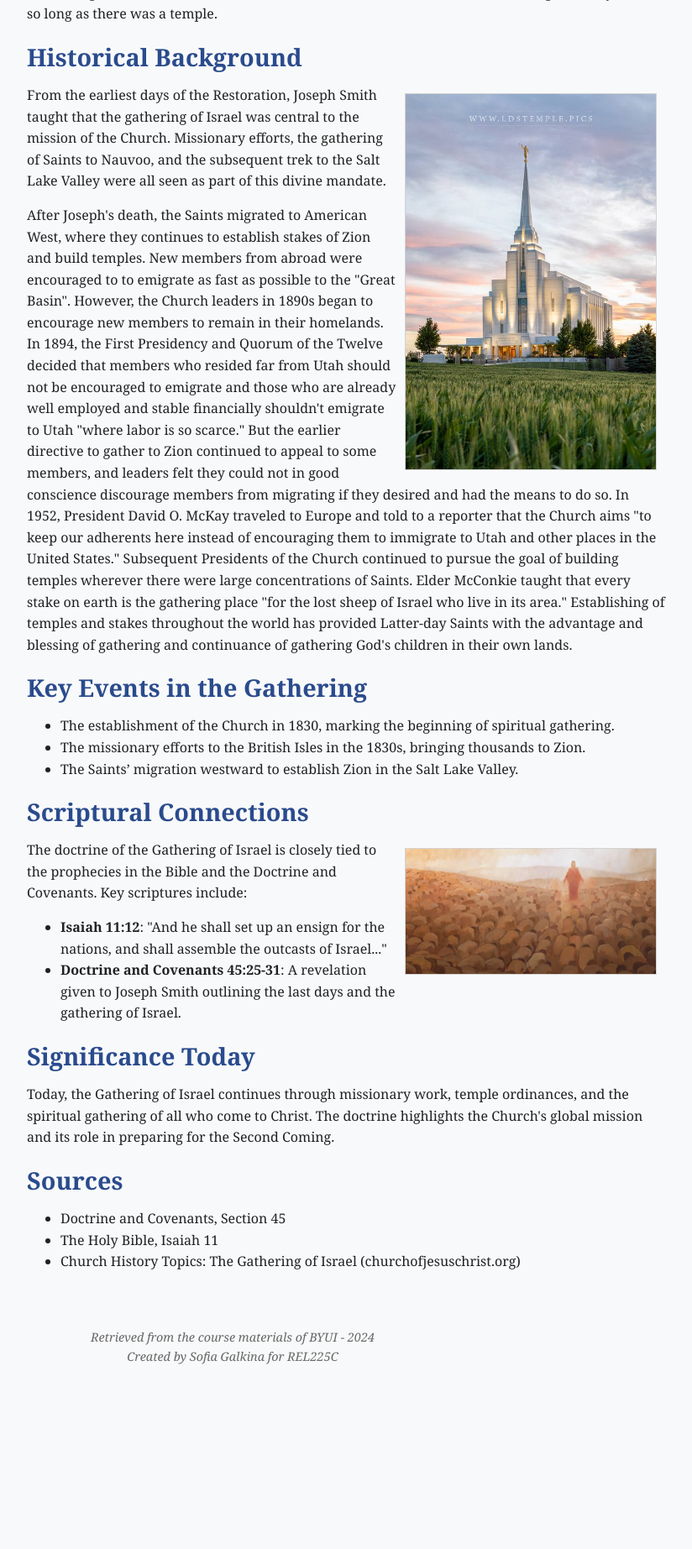
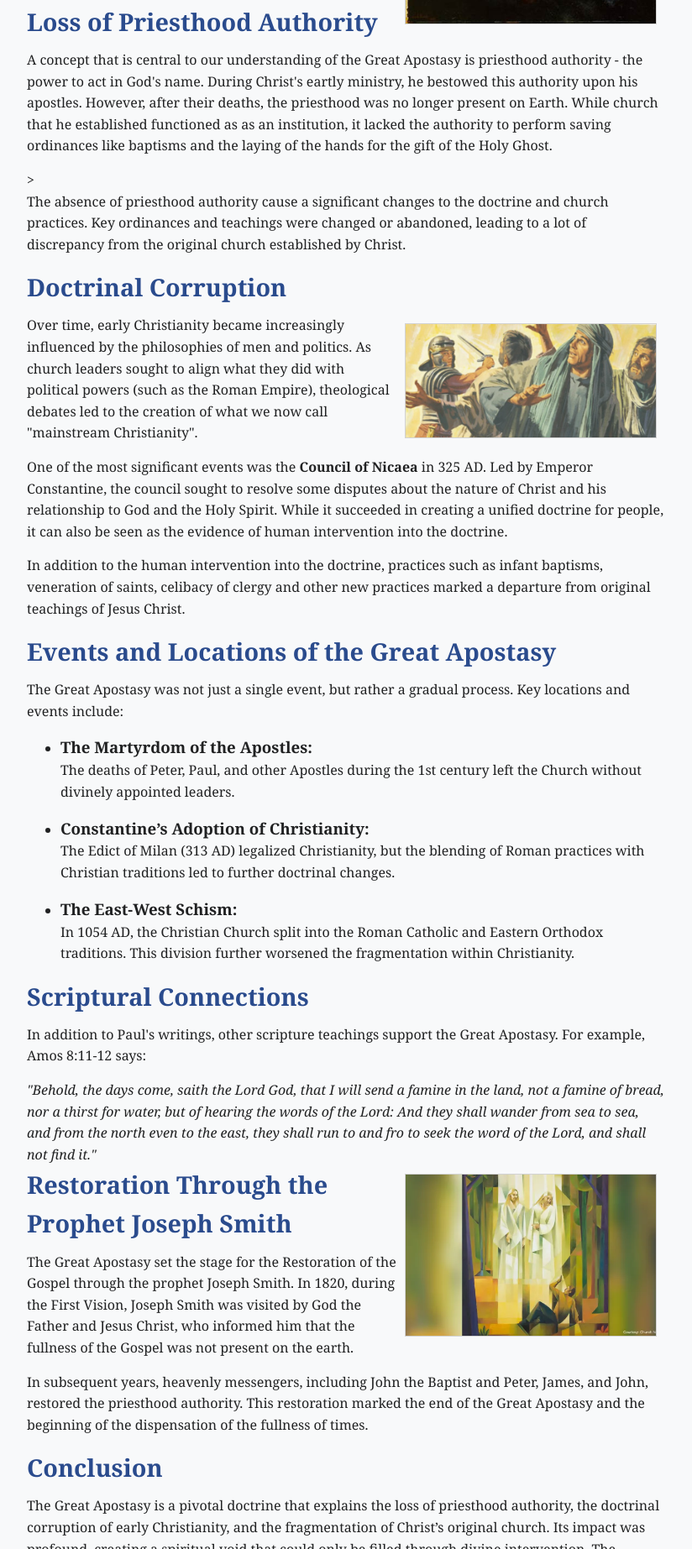
Before and after one commit to sofiagalkina/Project-REL225C-, a plain HTML site: page index.html in a window 1280 px wide. Shown: the part 955-2800 px from the top of the page at 84% size, without its empty margins (363-1187 px from the left). Before the commit the page ends 2602 px from the top, so only its background shows below. Drawn offline with Linux system fonts and the light colour scheme.

Commit message:
change page content

```diff
--- a/index.html
+++ b/index.html
@@ -10,7 +10,7 @@
 <body>
 
     <header id="header">
-        <h1>The Gathering of Israel</h1>
+        <h1>The Great Apostasy</h1>
         <p><i>Restoration of Doctrine in The Church of Jesus Christ of Latter-day Saints</i></p>
     </header>
 
@@ -18,74 +18,170 @@
         <h2>Contents</h2>
         <ul>
             <li><a href="#overview">1 Overview</a></li>
-            <li><a href="#historical-background">2 Historical Background</a></li>
-            <li><a href="#key-events">3 Key Events</a></li>
-            <li><a href="#scriptural-connections">4 Scriptural Connections</a></li>
-            <li><a href="#significance-today">5 Significance Today</a></li>
-            <li><a href="#sources">6 Sources</a></li>
+            <li><a href="#historical-context">2 Historical Context</a></li>
+            <li><a href="#loss-of-priesthood-authority">3 Loss of Priesthood Authority</a></li>
+            <li><a href="#doctrinal-corruption">4 Doctrinal Corruption</a></li>
+            <li><a href="#events-and-locations">5 Events and Locations</a></li>
+            <li><a href="#scriptural-connections">6 Scriptural Connections</a></li>
+            <li><a href="#joseph-smith">7 Restoration</a></li>
+            <li><a href="#conclusion">8 Conclusion</a></li>
+
         </ul>
     </nav>
 
     <main>
         <section id="overview">
             <h2>Overview</h2>
-            <img src="./assets/map.jpg" alt="Map of Gathering of Israel" class="right-img">
-            <p>The Gathering of Israel is one of the most profound doctrines restored in the early days of The Church of Jesus Christ of Latter-day Saints. This doctrine revolves around the gathering of the descendants of Israel—both spiritually and physically—as part of the preparation for the Second Coming of Jesus Christ.</p>
-            <p><b>The Old Testament</b> tells us that the children of Israel will one day be gathered again. Joseph Smith and the early Latter-day Saints lived in the time in which the promised gathering would begin. The Saints were also ti build a <b>"city of Zion"</b> to which converts to the Church could gather in preparation for the Second Coming. Within just a few months of the organization of the Church, Joseph Smith received a revelation instructing the newly baptized members to leave their homes and gather "in unto one place upon the face of this land." Ohio was the first place designated for gathering. Next revelation to Joseph Smith identified Jackson County, Missouri as the place to begin building the city of Zion. Unfortunately, the Saints were expelled from the county in 1833, three years after establishing of the Church, preventing them from building the city. The Saints continued to establish settlements in surrounding counties.
-            Thankfully, in April 1836 prophet Moses from the Old Testament appeared to Joseph, giving him the "keys of the gathering of Israel from the four parts of the earth, and the leading of the ten tribes from the Land of the North.”
-        Soon thereafter, new apostles were called to England to establish the Church's very first mission overseas. Thousands and thousands of converts started relocating to the United States, populating Saints' stakes in Ohio, Missouri, and later, Illinois.
-    In Nauvoo, Illinois, the Saints established a large stake and began building a new temple. Joseph Smith taught that in one sense, "the whole America is Zion," and the Saints could gather anywhere so long as there was a temple. </p>
-        </section>
-
-        <section id="historical-background">
-            <h2>Historical Background</h2>
-            <img src="./assets/temple.jpg" alt="Missionaries gathering Saints" class="right-img">
-            <p>From the earliest days of the Restoration, Joseph Smith taught that the gathering of Israel was central to the mission of the Church. Missionary efforts, the gathering of Saints to Nauvoo, and the subsequent trek to the Salt Lake Valley were all seen as part of this divine mandate.</p>
+            <img src="./assets/apostasy.webp" alt="Map of Gathering of Israel" class="right-img">
             <p>
-               After Joseph's death, the Saints migrated to American West, where they continues to establish stakes of Zion and build temples.
-               New members from abroad were encouraged to to emigrate as fast as possible to the "Great Basin". However, the Church leaders in 1890s began to encourage new members to remain in their homelands. In 1894, the First Presidency and Quorum of the Twelve decided that members who resided far from Utah should not be encouraged to emigrate and those who are already well employed and stable financially shouldn't emigrate to Utah "where labor is so scarce." But the earlier directive to gather to Zion continued to appeal to some members, and leaders felt they could not in good conscience discourage members from migrating if they desired and had the means to do so.
-               In 1952, President David O. McKay traveled to Europe and told to a reporter that the Church aims "to keep our adherents here instead of encouraging them to immigrate to Utah and other places in the United States." Subsequent Presidents of the Church continued to pursue the goal of building temples wherever there were large concentrations of Saints.
-               Elder McConkie taught that every stake on earth is the gathering place "for the lost sheep of Israel who live in its area." Establishing of temples and stakes throughout the world has provided Latter-day Saints with the advantage and blessing of gathering and continuance of gathering God's children in their own lands.
+                <b>The Great Apostasy</b> refers to the period of spiritual darkness and loss of the divine authorite that happened right after the death of Jesus Christ's original Apostles. This concept is foundational to the teachings of the LDS Church, and provides the historical explanation for the need for the Restoration of the Gospel.
             </p>
         </section>
 
-        <section id="key-events">
-            <h2>Key Events in the Gathering</h2>
+        <section id="historical-context">
+            <h2>Historical Context</h2>
+            <img src="./assets/jc.jpg" alt="Missionaries gathering Saints" class="right-img">
+            <p>The term "apostasy" derives from the Greek word <i>apostasia</i>, which means "to deflect" or "revolt".  </p>
+            <p>
+                Following Christ's ministry and atoning sacrifice, his apostles were tasked with leading his church and spreading his word and his teachings.
+                However, after their deaths, the church experienced a pretty significant doctrinal corruption, resulting in loss of priesthood authority, and fragmentation.
+                This marked the beginning of what is often referred to as the Great Apostacy.
+            </p>
+            <p>
+                The New Testament provides evidence of the challenges and problems the early church ran into after the death of Christ. Apostles like Paul warned us againts
+                the false teachings and apostasy. In 2 Thessalonians 2:3, Paul wrote:
+                <i>
+                 "Let no man deceive you by any means: for that day shall not come, except there come a falling away first, and that man of sin be revealed, the son of perdition."
+                </i>
+                This "falling away" was interpreted by the Latter-day Saints as a prophecy of the Great Apostacy.
+            </p>
+        </section>
+
+        <section id="loss-of-priesthood-authority">
+            <h2>Loss of Priesthood Authority</h2>
+           <p>
+               A concept that is central to our understanding of the Great Apostasy is priesthood authority - the power to act in God's name.
+               During Christ's eartly ministry, he bestowed this authority upon his apostles. However, after their deaths, the priesthood was no longer present on Earth.
+               While church that he established functioned as as an institution, it lacked the authority to perform saving ordinances like baptisms and the laying of the hands for the gift of the Holy Ghost.
+
+           </p>>
+           <p>
+                The absence of priesthood authority cause a significant changes to the doctrine
+                and church practices. Key ordinances and teachings were changed or abandoned, leading to
+                a lot of discrepancy from the original church established by Christ.
+           </p>
+        </section>
+
+        <section id="doctrinal-corruption">
+            <h2>Doctrinal Corruption</h2>
+            <img src="./assets/great-apostasy.jpg" alt="Sheep" class="right-img">
+            <p>Over time, early Christianity became increasingly influenced by the philosophies of men and politics. As church leaders sought to align what they did with political powers (such as the Roman Empire), theological debates led to the creation of what we now call "mainstream Christianity".</p>
+            <p>
+                One of the most significant events was the <b>Council of Nicaea</b> in 325 AD.
+                Led by Emperor Constantine, the council sought to resolve some disputes about the nature of Christ
+                and his relationship to God and the Holy Spirit. While it succeeded in creating a unified doctrine for people,
+                it can also be seen as the evidence of human intervention into the doctrine.
+            </p>
+            <p> In addition to the human intervention into the doctrine, practices such as
+                infant baptisms, veneration of saints, celibacy of clergy and other new practices marked a
+                departure from original teachings of Jesus Christ.
+
+            </p>
+        </section>
+
+        <section id="events-and-locations">
+            <h2>Events and Locations of the Great Apostasy</h2>
+            <p>The Great Apostasy was not just a single event, but rather a gradual process. Key locations and events include:</p>
             <ul>
-                <li>The establishment of the Church in 1830, marking the beginning of spiritual gathering.</li>
-                <li>The missionary efforts to the British Isles in the 1830s, bringing thousands to Zion.</li>
-                <li>The Saints’ migration westward to establish Zion in the Salt Lake Valley.</li>
+                <li>
+                    <h3>The Martyrdom of the Apostles:</h3>
+                    <p>The deaths of Peter, Paul, and other Apostles during the
+                        1st century left the Church without divinely appointed leaders.
+                    </p>
+                </li>
+                <li>
+                    <h3>Constantine’s Adoption of Christianity:</h3>
+                    <p>
+                        The Edict of Milan (313 AD) legalized Christianity,
+                         but the blending of Roman practices
+                         with Christian traditions led to further doctrinal changes.
+                    </p>
+                </li>
+                <li>
+                    <h3>The East-West Schism:</h3>
+                    <p>
+                        In 1054 AD, the Christian Church split into the Roman Catholic
+                        and Eastern Orthodox traditions. This division further worsened
+                        the fragmentation within Christianity.
+                    </p>
+                </li>
             </ul>
         </section>
 
-        <section id="scriptural-connections">
+    <section id="scriptural-connections">
             <h2>Scriptural Connections</h2>
-            <img src="./assets/gathering.jpg" alt="Sheep" class="right-img">
-            <p>The doctrine of the Gathering of Israel is closely tied to the prophecies in the Bible and the Doctrine and Covenants. Key scriptures include:</p>
-            <ul>
-                <li><b>Isaiah 11:12</b>: "And he shall set up an ensign for the nations, and shall assemble the outcasts of Israel..."</li>
-                <li><b>Doctrine and Covenants 45:25-31</b>: A revelation given to Joseph Smith outlining the last days and the gathering of Israel.</li>
-            </ul>
+       <p>
+        In addition to Paul's writings, other scripture teachings support
+        the Great Apostasy. For example,
+        Amos 8:11-12 says:
+       </p>
+       <i>
+        "Behold, the days come, saith the Lord God, that I will send a famine in the land, not a famine of bread, nor a thirst for water, but of hearing the words of the Lord: And they shall wander from sea to sea, and from the north even to the east, they shall run to and fro to seek the word of the Lord, and shall not find it."
+
+       </i>
         </section>
 
-        <section id="significance-today">
-            <h2>Significance Today</h2>
-            <p>Today, the Gathering of Israel continues through missionary work, temple ordinances, and the spiritual gathering of all who come to Christ. The doctrine highlights the Church's global mission and its role in preparing for the Second Coming.</p>
+        <section id="joseph-smith">
+            <img src="./assets/first-vision-cropped.webp" alt="Sheep" class="right-img">
+
+            <h2>Restoration Through the Prophet Joseph Smith</h2>
+       <p>
+        The Great Apostasy set the stage for the Restoration
+         of the Gospel through the prophet Joseph Smith. In 1820,
+         during the First Vision,
+         Joseph Smith was visited by God the Father
+         and Jesus Christ, who informed him that the
+         fullness of the Gospel was not present on the earth.
+       </p>
+
+       <p>
+        In subsequent years, heavenly messengers,
+         including John the Baptist and Peter, James,
+         and John, restored the priesthood authority.
+          This restoration marked the end of the Great
+           Apostasy and the beginning of the dispensation
+           of the fullness of times.
+       </p>
         </section>
 
-        <section id="sources">
-            <h2>Sources</h2>
-            <ul>
-                <li>Doctrine and Covenants, Section 45</li>
-                <li>The Holy Bible, Isaiah 11</li>
-                <li>Church History Topics: The Gathering of Israel (churchofjesuschrist.org)</li>
-            </ul>
+        <section id="conclusion">
+            <h2> Conclusion</h2>
+       <p>
+        The Great Apostasy is a pivotal doctrine that
+        explains the loss of priesthood authority,
+        the doctrinal corruption of early Christianity,
+        and the fragmentation of Christ’s original church.
+        Its impact was profound, creating a spiritual void
+        that could only be filled through divine intervention.
+        The Restoration of the Gospel, as taught by the LDS chrch, is the fulfillment
+         of ancient prophecies and a
+        testament to God’s continuous involvement in the salvation
+        of his children.
+       </p>
         </section>
+
+
     </main>
 
     <footer>
-        <p><i>Retrieved from the course materials of BYUI - 2024</i></p>
-        <p><i>Created by Sofia Galkina for REL225C</i></p>
+        <p><i>Resources:</i></p>
+        <ul>
+            <li>The Holy Bible, King James Version</li>
+            <li>Talmage, James E. The Great Apostasy. Salt Lake City: Deseret Book, 1909.</li>
+            <li>Harper, Steven C. First Vision: Memory and Mormon Origins. Oxford University Press, 2019.</li>
+            <li>LDS.org. “The Great Apostasy.” Official Church Resources.
+            </li>
+        </ul>>
     </footer>
 
 </body>
```
Also changed, not shown: assets/apostasy.webp (added), assets/first-vision-cropped.webp (added), assets/gathering.jpg (deleted), assets/great-apostasy.jpg (added), assets/israel.jpeg (deleted), assets/jc.jpg (added), assets/map.jpg (deleted), assets/temple.jpg (deleted).
